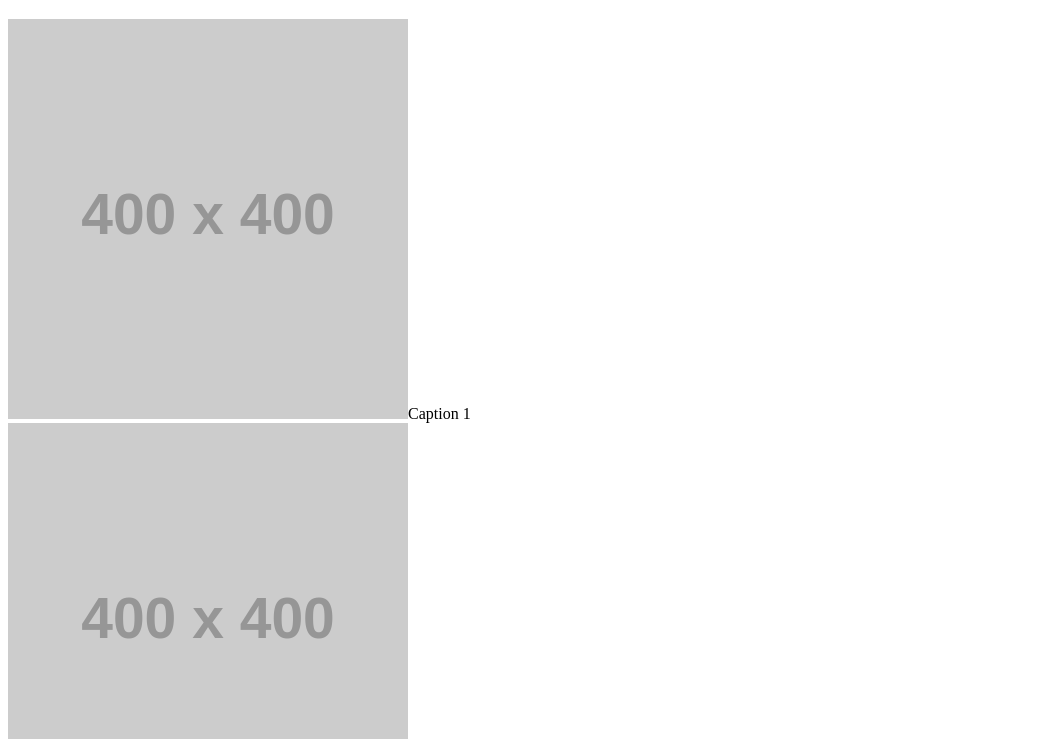
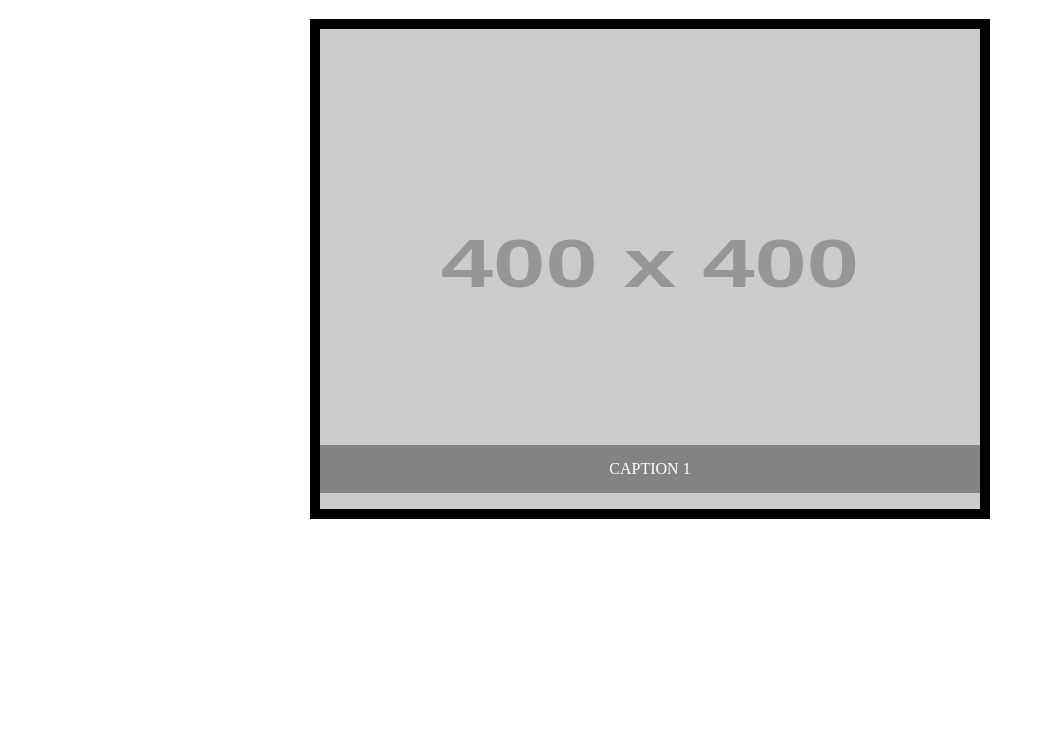
Before and after one commit to Introvette/image-slider, a plain HTML site: page index.html in a window 1280 px wide. Shown: the part 61-800 px from the top of the page, without its empty margins (0-1045 px from the left). Drawn offline with nearby package versions, Linux system fonts and the light colour scheme; placeholder pictures from the web are drawn by us.

Commit message:
random placeholder images + styling

```diff
--- a/app.js
+++ b/app.js
@@ -1,6 +1,6 @@
 const arr = [];
 const props = {
-    "main" : $(".container")
+    "main" : $(".slideArea")
 }
 $(document).ready(function(){
     console.log('doc ready');
@@ -13,14 +13,25 @@ function outputImages() {
         console.log(value);
         let tempActive = index == 0 ? 'active': '';
         console.log(tempActive);
-        let html = `<div class="slide ${tempActive}"><img src='${value}'<span>Caption ${index+1}</span></div>`;
+        let html = `<div class="slide ${tempActive}"><img src='${value}'><span>Caption ${index+1}</span></div>`;
         props.main.append(html);
     })
 }
 
 function makelistImages(){
     for(let x=0;x<5;x++){
-        let temp = `https://via.placeholder.com/400x400/33ee33/22ff22?text=image${x}`;
+        let temp = `https://via.placeholder.com/400x400/${ranColor()}/${ranColor()}?text=image${x}`;
         arr.push(temp);
     }
 }
+
+function ranColor() {
+    const temp = Math.random();
+    console.log(temp);
+    const temp1 = temp.toString(16);
+    console.log(temp1);
+    const temp2 = temp1.substr(2,6);
+    console.log(temp2);
+    return temp2;
+
+}
--- a/index.html
+++ b/index.html
@@ -4,10 +4,12 @@
     <meta charset="UTF-8">
     <meta name="viewport" content="width=device-width, initial-scale=1.0">
     <title>Image Slider</title>
+    <link rel="stylesheet" href="styles.css">
 </head>
 <body>
     <h1>Image Slider</h1>
     <div class="container">
+        <div class="slideArea"></div>
     </div>
     <script src="https://ajax.googleapis.com/ajax/libs/jquery/3.5.1/jquery.min.js"></script>
     <script src="app.js"></script>
--- /dev/null
+++ b/styles.css
@@ -0,0 +1,49 @@
+* {
+    box-sizing: border-box;
+}
+
+.container {
+    width: 680px;
+    margin: 0 auto;
+}
+
+.slideArea {
+    margin: 0 10px;
+    position: relative;
+    width: 680px;
+    height: 500px;
+    background-color: black;
+}
+
+.slide {
+    position: absolute;
+    opacity: 0;
+    z-index: 10;
+    padding: 10px;
+    text-align: center;
+}
+
+.slide img {
+    width: 660px;
+    height: 480px;
+    overflow: hidden;
+}
+
+.slide span {
+    background-color: rgba(0, 0, 0, 0.361);
+    color: white;
+    display: block;
+    position: absolute;
+    bottom: 30px;
+    width: 100%;
+    left: 0px;
+    padding: 15px;
+    text-transform: uppercase;
+    overflow: hidden;
+}
+
+.active {
+    opacity: 1;
+    transition: opacity 1s ease;
+    z-index: 11;
+}
```
